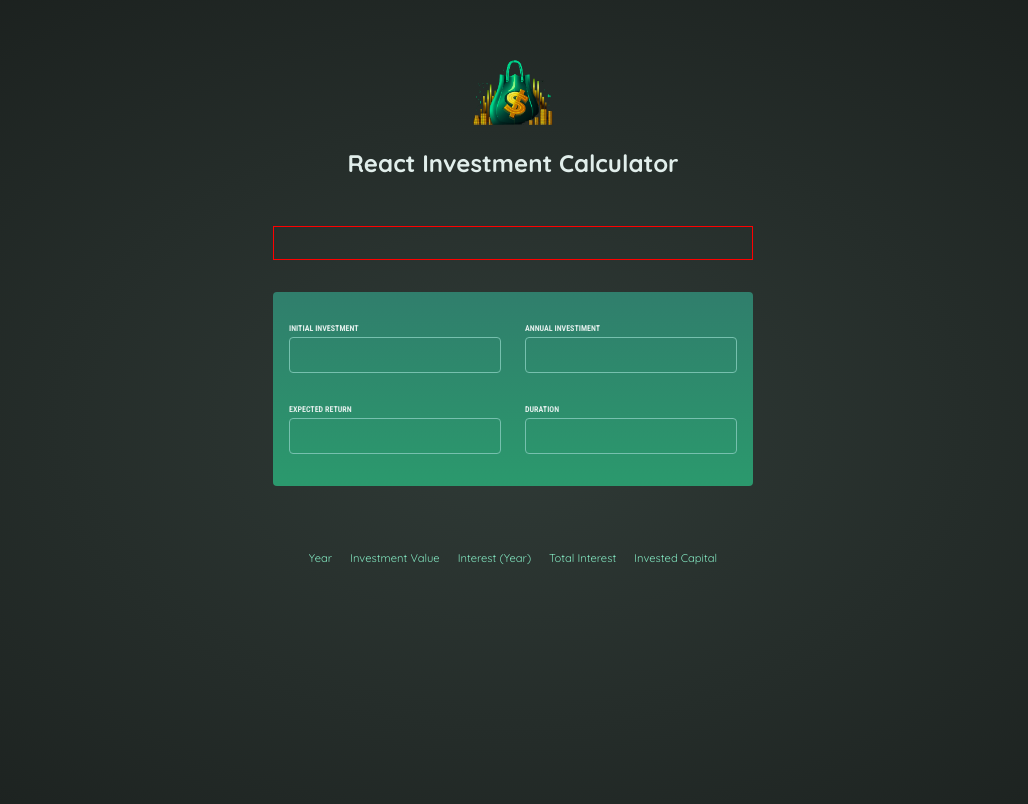
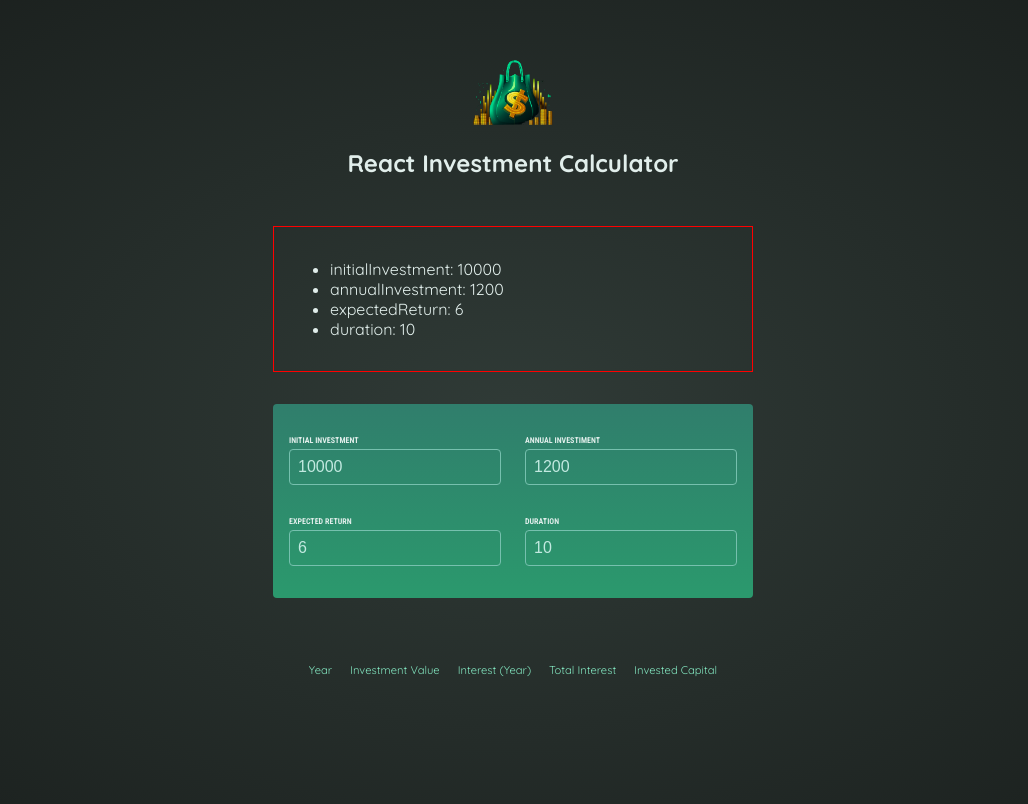
Before and after one commit to wojciechmuszala/ReactCourse-Task2-InvestmentCalculatorApp, a React (Vite) app: page / in a window 1280 px wide. Shown: the top 804 px of the page, without its empty margins (127-1155 px from the left). Built offline with nearby package versions, Linux system fonts and the light colour scheme.

Commit message:
Bugfix: Handle two-way-binding, add default user input state value

```diff
--- a/src/App.jsx
+++ b/src/App.jsx
@@ -5,7 +5,12 @@
 import Result from "./components/Result";
 
 function App() {
-  const [userInputValues, setUserInputValues] = useState(null);
+  const [userInputValues, setUserInputValues] = useState({
+    initialInvestment: 10000,
+    annualInvestment: 1200,
+    expectedReturn: 6,
+    duration: 10,
+  });
 
   const collectUserInputValues = (id, value) => {
     setUserInputValues((prevInputValues) => ({
@@ -29,7 +34,10 @@
             </ul>
           )}
         </div>
-        <UserInput onCollectInputValue={collectUserInputValues} />
+        <UserInput
+          userInputValues={userInputValues}
+          onCollectInputValue={collectUserInputValues}
+        />
         <Result />
       </main>
     </>
--- a/src/components/UserInput.jsx
+++ b/src/components/UserInput.jsx
@@ -1,4 +1,4 @@
-export default function UserInput({ onCollectInputValue }) {
+export default function UserInput({ onCollectInputValue, userInputValues }) {
   return (
     <section id='user-input'>
       <div className='input-group'>
@@ -10,6 +10,7 @@
             onInput={(event) =>
               onCollectInputValue("initialInvestment", event.target.value)
             }
+            value={userInputValues.initialInvestment}
             required
           />
         </p>
@@ -19,8 +20,9 @@
             id='annual-investiment'
             type='number'
             onInput={(event) =>
-              onCollectInputValue("annualInvestiment", event.target.value)
+              onCollectInputValue("annualInvestment", event.target.value)
             }
+            value={userInputValues.annualInvestment}
             required
           />
         </p>
@@ -34,6 +36,7 @@
             onInput={(event) =>
               onCollectInputValue("expectedReturn", event.target.value)
             }
+            value={userInputValues.expectedReturn}
             required
           />
         </p>
@@ -45,6 +48,7 @@
             onInput={(event) =>
               onCollectInputValue("duration", event.target.value)
             }
+            value={userInputValues.duration}
             required
           />
         </p>
```
